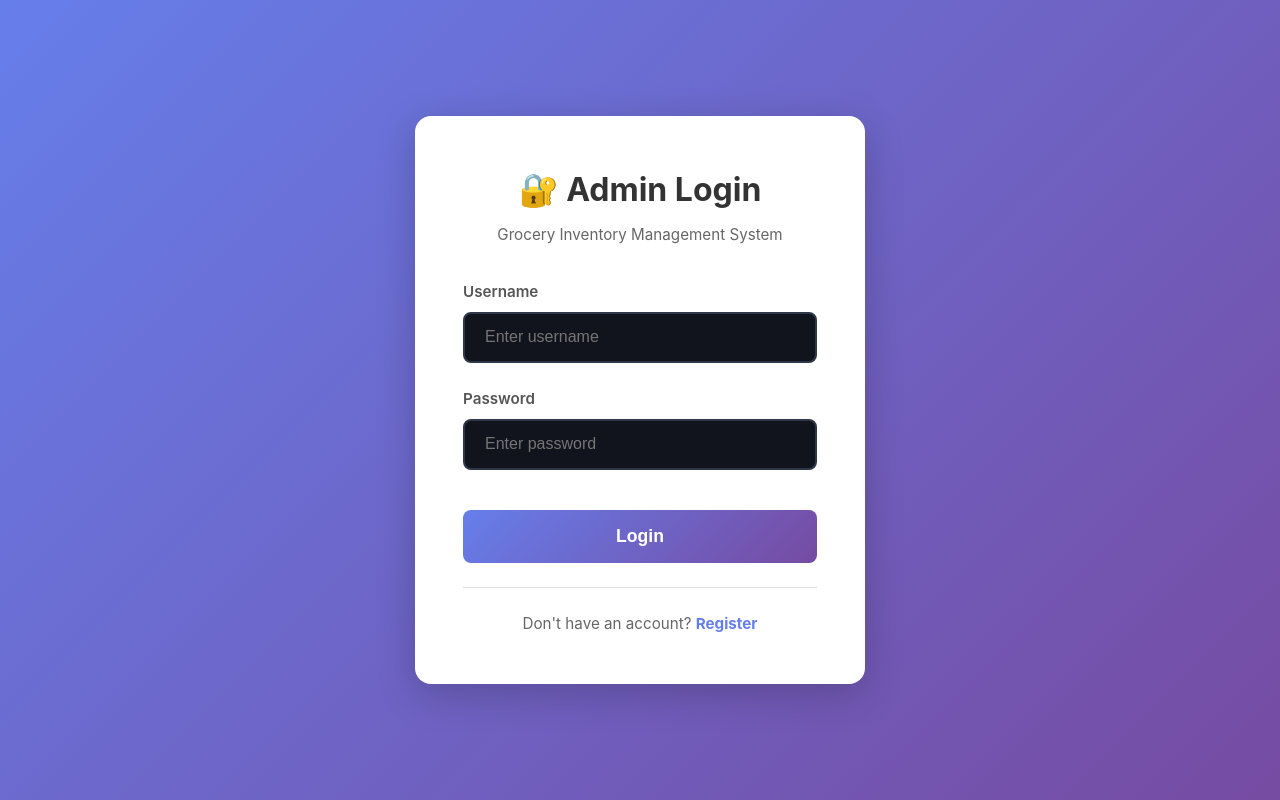
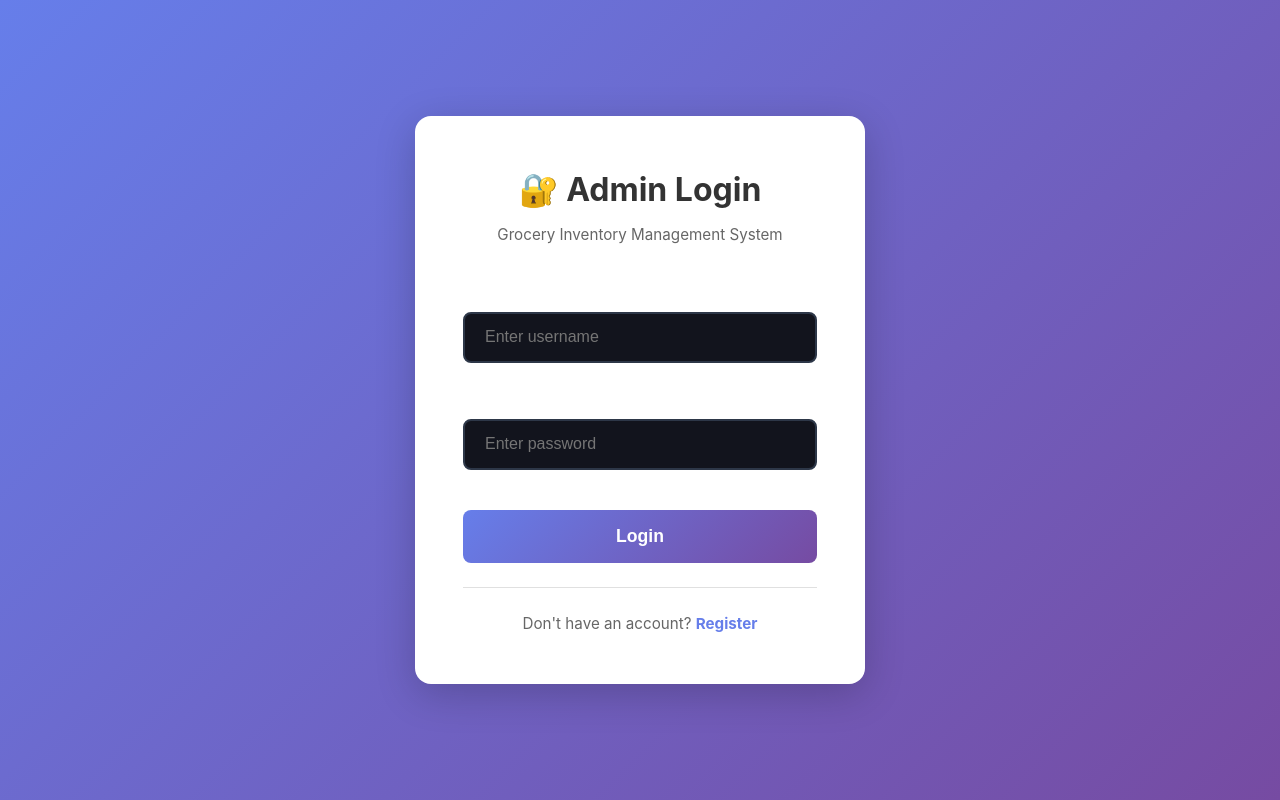
Before and after one commit to surender8752/grocery-frontend, a React (Create React App) app: page /login in a window 1280 px wide. Built offline with nearby package versions, Linux system fonts and the light colour scheme; no server answers.

Commit message:
duplicate

```diff
--- a/src/App.css
+++ b/src/App.css
@@ -306,6 +306,13 @@ tr:hover {
   max-width: 600px;
   margin: 0 auto;
   box-shadow: 0 20px 50px rgba(0, 0, 0, 0.3);
+}
+
+.form-group label {
+  color: #fff;
+  font-weight: 600;
+  margin-bottom: 0.5rem;
+  display: block;
 }
 
 .form-group input,
```
